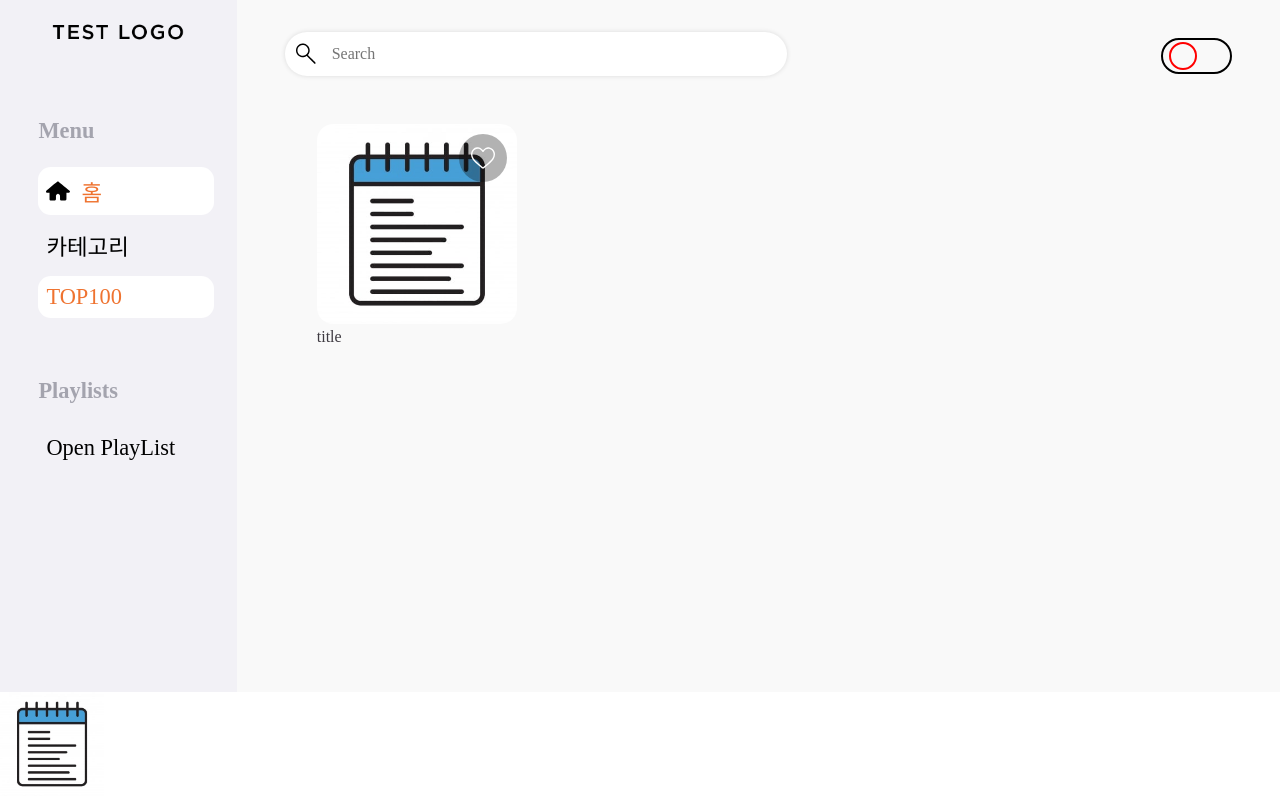
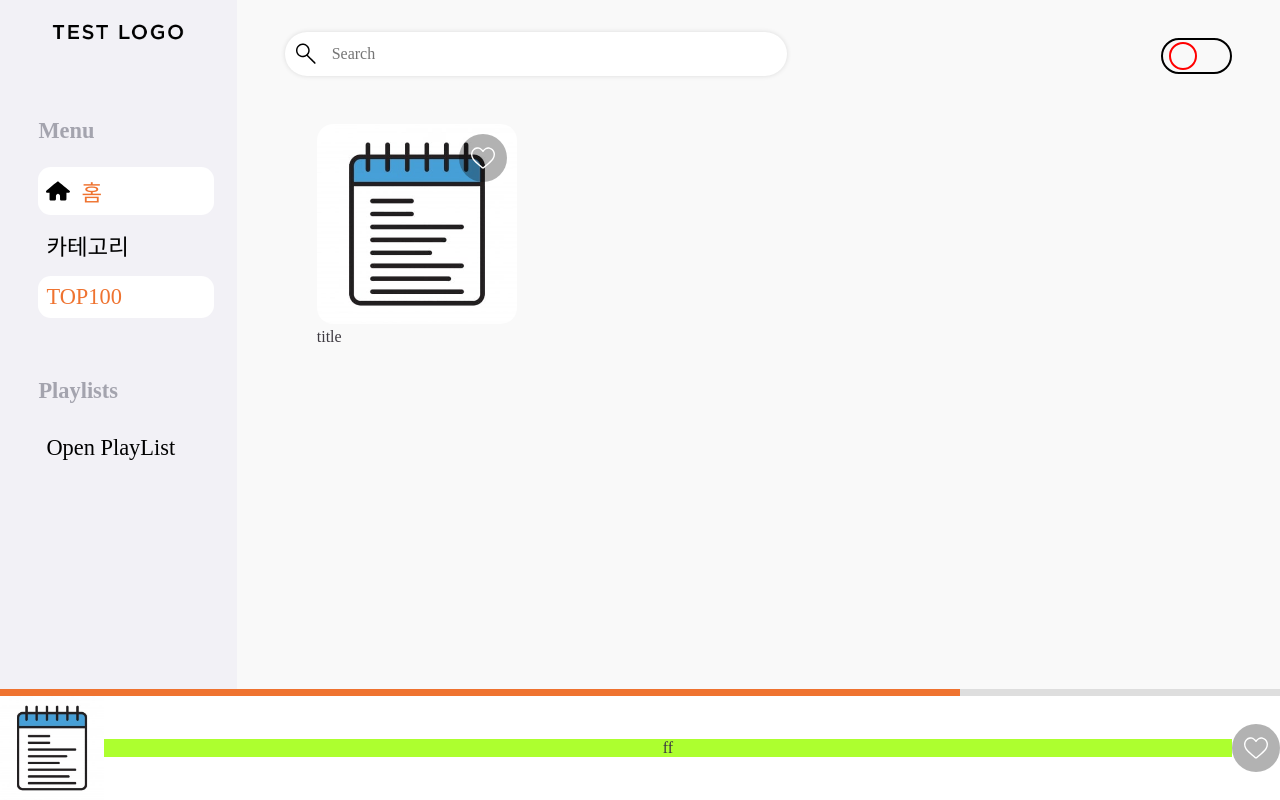
Before and after one commit to jsb8740/FarvoriteMusicList, a Vue app: page / in a window 1280 px wide. Built offline with nearby package versions, Linux system fonts and the light colour scheme; a web font is replaced by a local one.

Commit message:
scss 바꿈

```diff
--- a/src/components/layouts/TheMusicController.vue
+++ b/src/components/layouts/TheMusicController.vue
@@ -1,16 +1,51 @@
 <template>
   <div class="controller">
-    <img src="@/assets/test/test1.jpg" alt="" />
+    <div class="progress">
+      <svg></svg>
+    </div>
+
+    <div class="MusicPlayer">
+      <img src="@/assets/test/test1.jpg" alt="" />
+
+      <div class="test">ff</div>
+      <div class="soundControl">
+        <Heart></Heart>
+      </div>
+    </div>
   </div>
 </template>
 
-<script setup lang="ts"></script>
+<script setup lang="ts">
+import Heart from "../icons/Heart.vue";
+</script>
 
 <style scoped lang="scss">
+@import "@/assets/color.scss";
 .controller {
   background-color: white;
   // height: 6.5rem;
-  padding-right: 3rem;
+  // padding-right: 3rem;
+
+  .MusicPlayer {
+    display: flex;
+    align-items: center;
+    .test {
+      display: flex;
+      width: 100%;
+      justify-content: center;
+      background-color: greenyellow;
+    }
+  }
+
+  .progress {
+    background-color: rgb(222, 222, 222);
+    svg {
+      display: block;
+      background-color: $orangeColor;
+      height: 7px;
+      width: 75%;
+    }
+  }
 
   img {
     width: 6.5rem;
```
